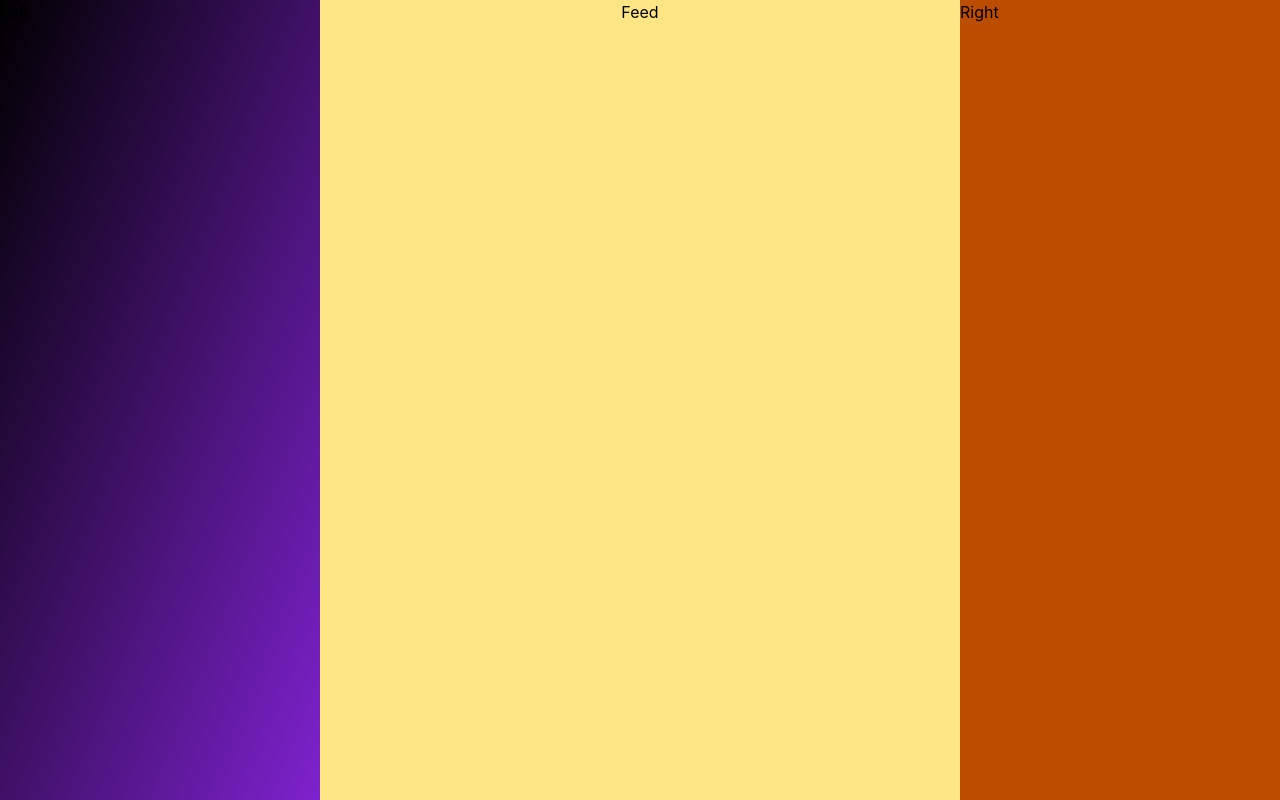
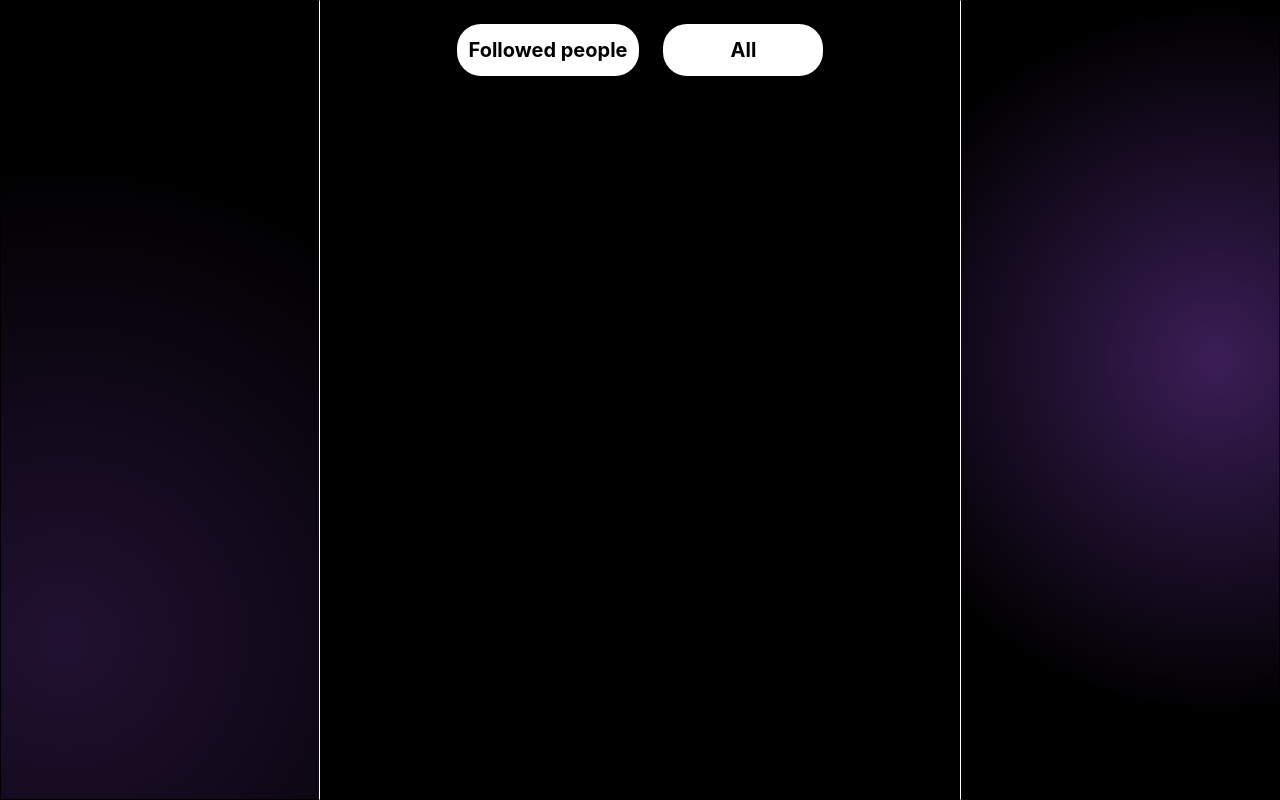
Before and after one commit to Sujju-192/Postra, a React app in the folder frontend/: page / in a window 1280 px wide. Built offline with nearby package versions, Linux system fonts and the light colour scheme; the HTML template or start-up script is replaced by a standard one.

Commit message:
Homepage ko sections mein todke color diya hai

```diff
--- a/frontend/src/components/FeedPanel.jsx
+++ b/frontend/src/components/FeedPanel.jsx
@@ -2,8 +2,14 @@ import React from 'react'
 
 export default function FeedPanel() {
   return (
-    <div className='w-[50%] bg-amber-200 text-center items-center'>
-      Feed
+    <div className='w-[50%] bg-black text-center items-center'>
+      <div className="choice flex justify-center-safe m-3 p-3 font-bold">
+        <div id="choice1" className='bg-white rounded-3xl p-3 mx-3 text-xl min-w-11'>Followed people</div>
+        <div id="choice2" className='bg-white rounded-3xl p-3 mx-3 text-xl min-w-40'>All</div>
+      </div>
+
+
+
     </div>
   )
 }
--- a/frontend/src/components/LeftPanel.jsx
+++ b/frontend/src/components/LeftPanel.jsx
@@ -2,7 +2,8 @@ import React from 'react'
 
 export default function LeftPanel() {
   return (
-<div className="w-[25%] bg-[linear-gradient(to_top_left,#7e22ce_0%,#7e22ce_0%,#000000_100%)]">      Left
+    <div className='w-[25%] bg-black bg-[radial-gradient(circle_at_20%_80%,rgba(168,85,247,0.2)_0%,rgba(0,0,0,1)_70%)] border-r-white border'>
+      Left
     </div>
   )
 }
--- a/frontend/src/components/RightPanel.jsx
+++ b/frontend/src/components/RightPanel.jsx
@@ -2,7 +2,7 @@ import React from 'react'
 
 export default function RightPanel() {
   return (
-    <div className='w-[25%] bg-amber-700'>
+    <div className='w-[25%] bg-black bg-[radial-gradient(circle_at_80%_45%,rgba(168,85,247,0.35)_0%,rgba(0,0,0,1)_70%)] border-l-white border '>
         Right
     </div>
   )
```
